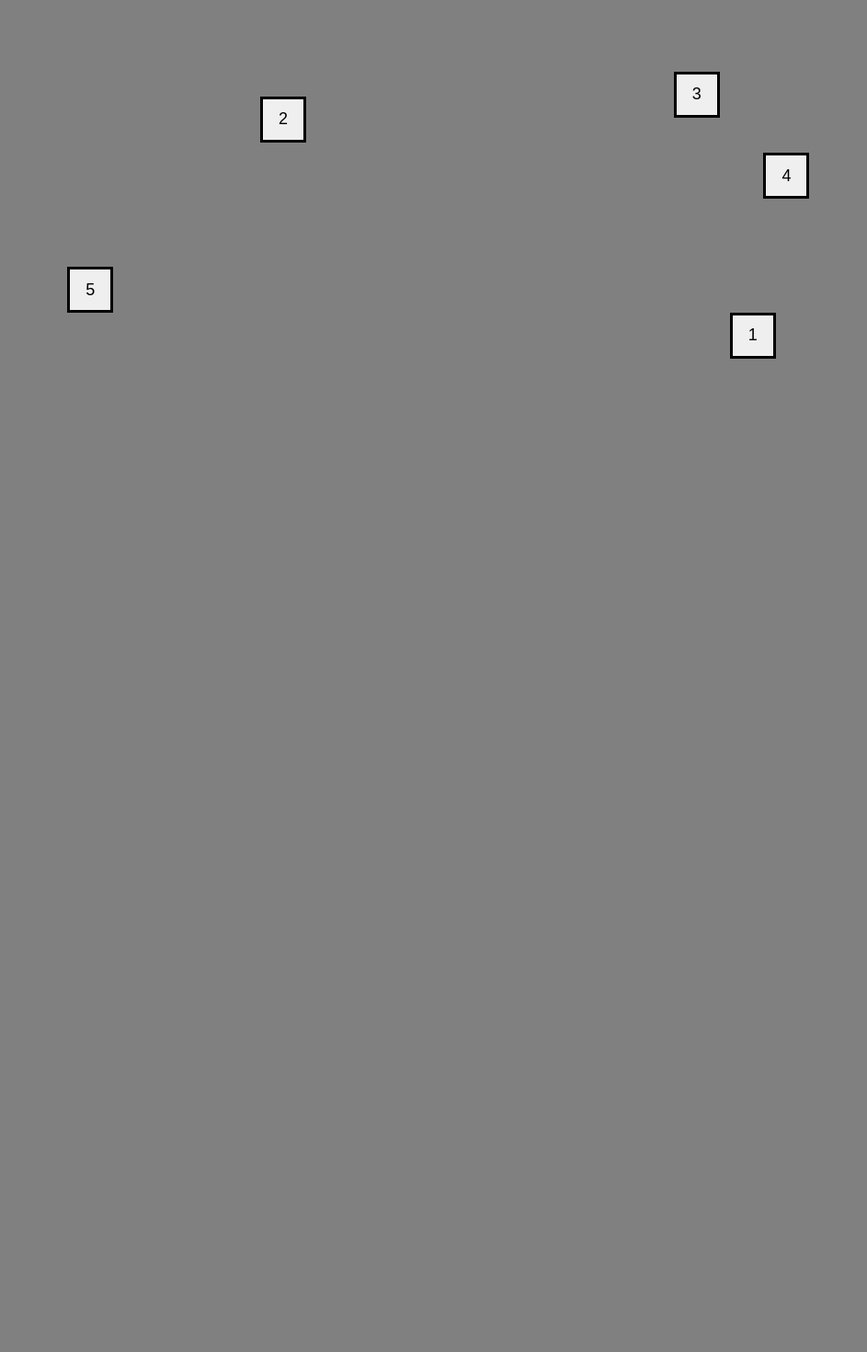
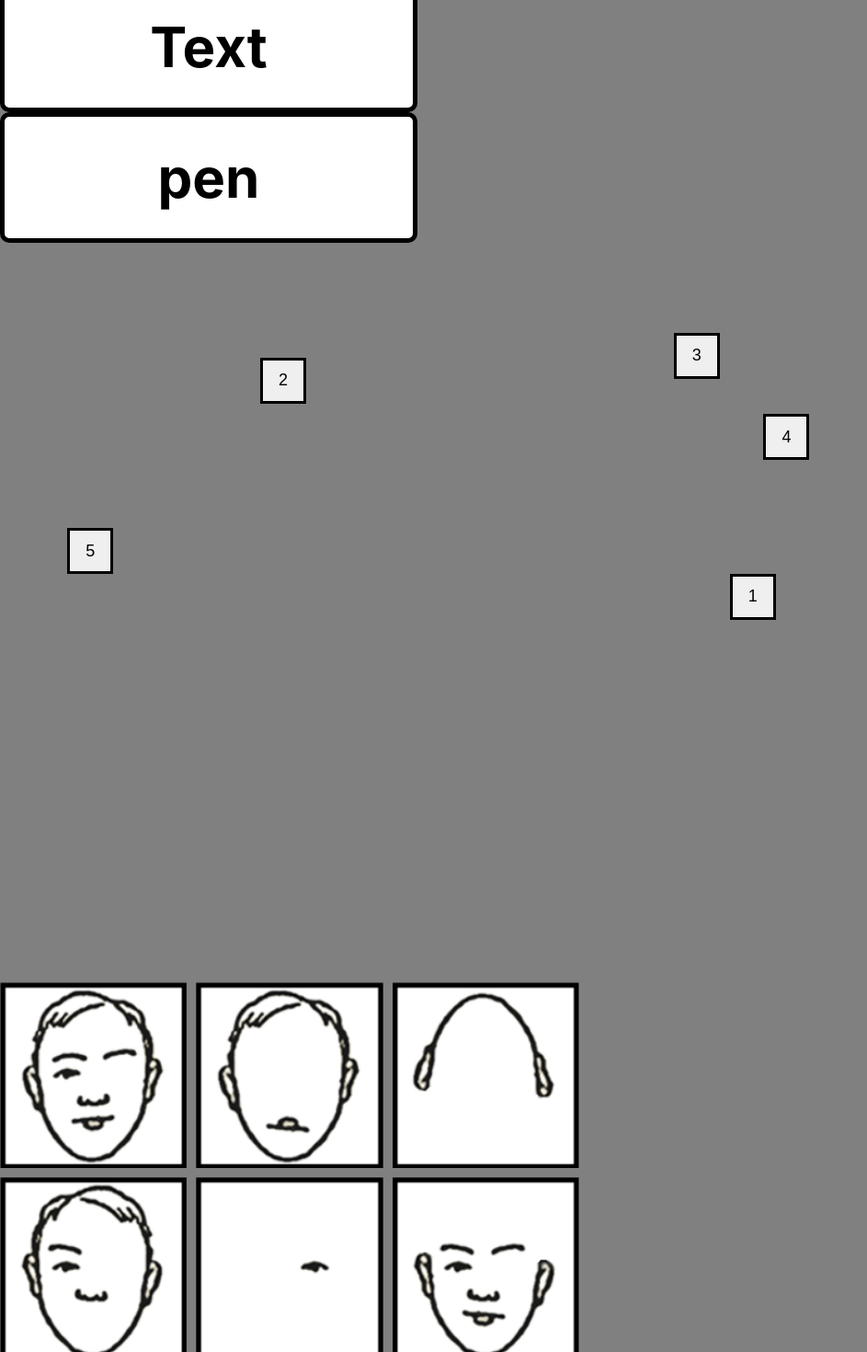
Before and after one commit to Operation-Cassini/oc-website, a React (Create React App) app: page /DumbPage in a window 1280 px wide. Shown: the part 20-1490 px from the top of the page at 92% size, without its empty margins (0-943 px from the left). Before the commit the page ends 804 px from the top, so only its background shows below. Built offline with nearby package versions, Linux system fonts and the light colour scheme.

Commit message:
Fixed some erros with Image Selection -> images are nwo buttons

```diff
--- a/src/DumbPage.js
+++ b/src/DumbPage.js
@@ -15,18 +15,18 @@ import BlackBoarderTextBox from './components/BlackBoarderTextBox';
 
 const DumbPage = () => {
   const characters = ['1', '2', '3', '4', '5'];
-  // const words = ['apple', 'pen', 'orange', 'drink', 'tea'];
+  const words = ['apple', 'pen', 'orange', 'drink', 'tea'];
+  const images = [image1, image2, image3, image4, image5, image6];
+  const handleImageClick = (index) => {
+    console.log('Clicked image index:', index);
+  };
   return (
     <div>
-      {/* <BlackBoarderTextBox>Text</BlackBoarderTextBox> */}
-      {/* <FlashTextBoxes texts={words} /> */}
+      <BlackBoarderTextBox>Text</BlackBoarderTextBox>
+      <FlashTextBoxes texts={words} />
       <ButtonConnector characters={characters} />
-      {/* <ImageSelection
-        images={[image1, image2, image3, image4, image5, image6]}
-        rows={2}
-        cols={3}
-      /> */}
-      {/* <StroopTextBox textColor="red">BLUE</StroopTextBox>  */}
+      <ImageSelection images={images} rows={2} cols={3} onImageClick={handleImageClick} />
+      <StroopTextBox textColor="red">BLUE</StroopTextBox>
     </div>
   );
 };
--- a/src/components/FlashTextBox.js
+++ b/src/components/FlashTextBox.js
@@ -16,7 +16,7 @@ const FlashTextBoxes = ({ texts }) => {
       setTimeout(() => {
         setCurrentIndex((prevIndex) => (prevIndex + 1));
         setShowOverlay(true); // Show overlay after 3 seconds
-      }, 500); // Display each text box for 3 seconds
+      }, 1000); // Display each text box for 3 seconds
 
       setTimeout(() => {
         setShowOverlay(false); // Hide overlay after 2 seconds
@@ -24,12 +24,12 @@ const FlashTextBoxes = ({ texts }) => {
           // If it's the last text box in the cycle, increment completed cycles
           setCompletedCycles((prevCycles) => prevCycles + 1);
         }
-      }, 1000); // Display overlay for 2 seconds after text box
+      }, 3000); // Display overlay for 2 seconds after text box
 
       if (completedCycles === totalCycles) {
         clearInterval(interval); // Stop the interval once all cycles are completed
       }
-    }, 1500); // Repeat the cycle every 8 seconds (3 seconds for text box + 5 seconds for overlay)
+    }, 4000); // Repeat the cycle every 8 seconds (3 seconds for text box + 5 seconds for overlay)
 
     return () => clearInterval(interval);
   }, [texts, currentIndex, completedCycles, totalCycles]);
--- a/src/components/ImageSelection.css
+++ b/src/components/ImageSelection.css
@@ -2,19 +2,20 @@
 .image-selection {
   display: flex;
   flex-wrap: wrap;
-  gap: 10px; /* Adjust the gap as needed */
-  justify-content: space-between; /* Adjust as needed */
+  width: 50%;
 }
 
 .image-container {
-  box-sizing: border-box; /* Ensures padding and border are included in the element's total width and height */
+  box-sizing: border-box;
   display: flex;
   align-items: center;
   justify-content: center;
-  height: auto; /* Ensures the height adjusts based on the content */
+  height: auto;
+  background-color: blue;
 }
 
 .image {
+  background-color: green;
   width: 100%;
   height: auto; /* Maintains the aspect ratio of the image */
   object-fit: cover; /* Ensures the image covers the container */
--- a/src/components/ImageSelection.js
+++ b/src/components/ImageSelection.js
@@ -1,12 +1,12 @@
 import React from 'react';
 import './ImageSelection.css';
 
-const ImageSelection = ({ images, rows, cols }) => {
+const ImageSelection = ({ images, rows, cols, onImageClick }) => {
   const containerStyle = {
     display: 'flex',
     flexWrap: 'wrap',
     gap: '10px', // Adjust the gap between images if needed
-    justifyContent: 'space-between',
+    justifyContent: 'flex-start', // Align images to the start to prevent extra space at the end
   };
 
   const generateImages = () => {
@@ -18,10 +18,26 @@ const ImageSelection = ({ images, rows, cols }) => {
           key={i}
           className="image-container"
           style={{
-            flexBasis: `calc(100% / ${cols} - 10px)`, // Adjust the width of each image container
+            flexBasis: `calc((100% / ${cols}) - 10px)`, // Adjust the width of each image container
+            boxSizing: 'border-box', // Include padding and border in the element's total width and height
           }}
         >
-          {image && <img src={image} alt={`Selected ${i}`} className="image" />}
+          {image && (
+            <button
+              onClick={() => onImageClick(i)}
+              className="image-button"
+              style={{
+                border: 'none',
+                background: 'none',
+                padding: 0,
+                cursor: 'pointer',
+                width: '100%', // Ensure the button takes full width of the container
+                height: '100%', // Ensure the button takes full height of the container
+              }}
+            >
+              <img src={image} alt={`Selected ${i}`} className="image" style={{ width: '100%', height: 'auto' }} />
+            </button>
+          )}
         </div>
       );
     }
```
